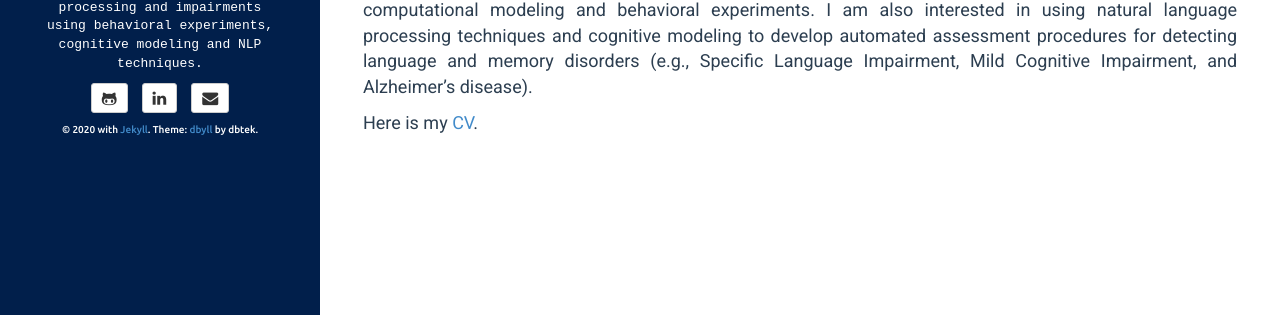
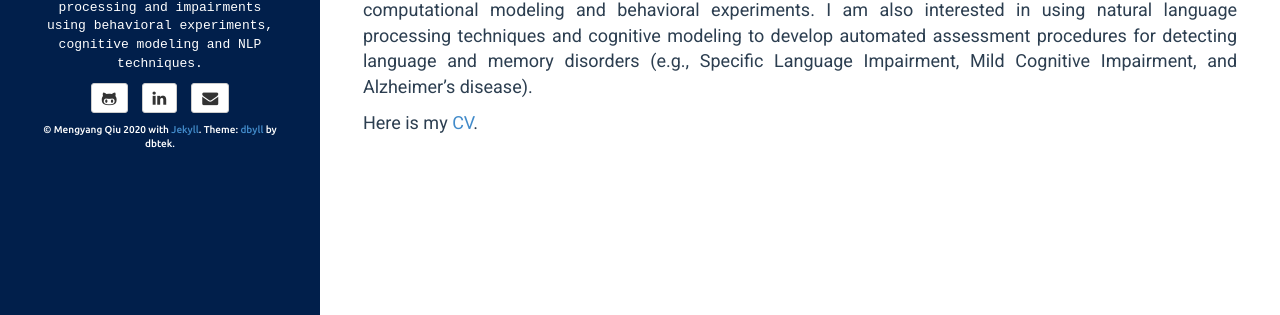
Before and after one commit to mengyangq/mengyangq.github.io, a Jekyll site: the page built from index.html, in a window 1280 px wide. Shown: the part 309-624 px from the top of the page. Built offline with Jekyll 4.4.1, drawn with Linux system fonts in a browser that asks for light colours.

Commit message:
Update sidebar.html

```diff
--- a/_includes/sidebar.html
+++ b/_includes/sidebar.html
@@ -39,7 +39,7 @@
 </div>
 
 <div id ="copy" class="text-center">
-	&copy; {{ site.time | date: '%Y' }} {{ Mengyang Qiu }} with <a href="http://jekyllrb.com/">Jekyll</a>. Theme: <a href="https://github.com/dbtek/dbyll">dbyll</a> by dbtek.
+	&copy; Mengyang Qiu {{ site.time | date: '%Y' }} with <a href="http://jekyllrb.com/">Jekyll</a>. Theme: <a href="https://github.com/dbtek/dbyll">dbyll</a> by dbtek.
 </div>
 
 <!-- sidebar.html end -->
```
